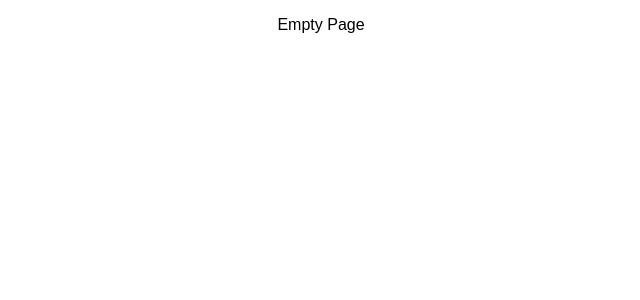
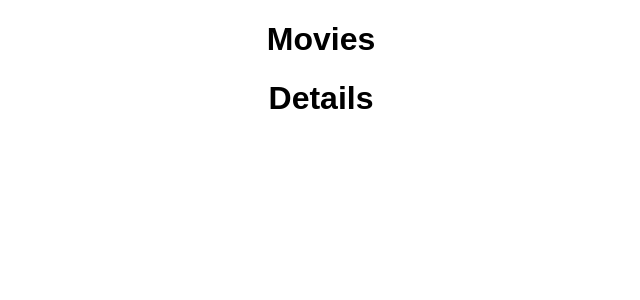
Before and after one commit to mangwan/movie-sagas, a React (Create React App) app: page /#/Details in a window 1280 px wide. Shown: the top 300 px of the page, without its empty margins (319-959 px from the left). Built offline with nearby package versions, Linux system fonts and the light colour scheme.

Commit message:
set up Home and Details components

```diff
--- a/package.json
+++ b/package.json
@@ -5,11 +5,12 @@
   "proxy": "http://localhost:5000",
   "dependencies": {
     "@material-ui/core": "^3.9.3",
-    "axios": "^0.18.0",
+    "axios": "^0.19.0",
     "pg": "^7.11.0",
     "react": "^16.8.6",
     "react-dom": "^16.8.6",
     "react-redux": "^5.1.1",
+    "react-router-dom": "^5.0.1",
     "react-scripts": "^3.0.1",
     "redux": "^4.0.1",
     "redux-logger": "^3.0.6",
--- a/src/components/App/App.js
+++ b/src/components/App/App.js
@@ -1,15 +1,24 @@
 import React, { Component } from 'react';
 import './App.css';
+import { HashRouter as Router, Route } from 'react-router-dom';
+import { connect } from 'react-redux';
+
+import Home from '../Home/Home';
+import Details from '../Details/Details';
 
 class App extends Component {
   // Renders the entire app on the DOM
   render() {
     return (
-      <div className="App">
-        <p>Empty Page</p>
-      </div>
+      <Router>
+        <div className="App">
+          <h1>Movies</h1>
+          <Route path="/" exact component={Home} />
+          <Route path="/Details" exact component={Details} />
+        </div>
+      </Router>
     );
   }
 }
 
-export default App;
+export default connect()(App);
--- /dev/null
+++ b/src/components/Details/Details.js
@@ -0,0 +1,12 @@
+import React, { Component } from 'react';
+import { connect } from 'react-redux';
+
+class Details extends Component {
+  render() {
+    return (
+        <h1>Details</h1>
+    )
+  }
+}
+
+export default connect()(Details);
--- /dev/null
+++ b/src/components/Home/Home.js
@@ -0,0 +1,13 @@
+import React, { Component } from 'react';
+import { connect } from 'react-redux';
+
+
+class Home extends Component {
+  render() {
+    return (
+<h1>Home</h1>
+    )
+  }
+}
+
+export default connect()(Home);
```
Also changed, not shown: 1 other file (tests, documents, lock files or other folders).
